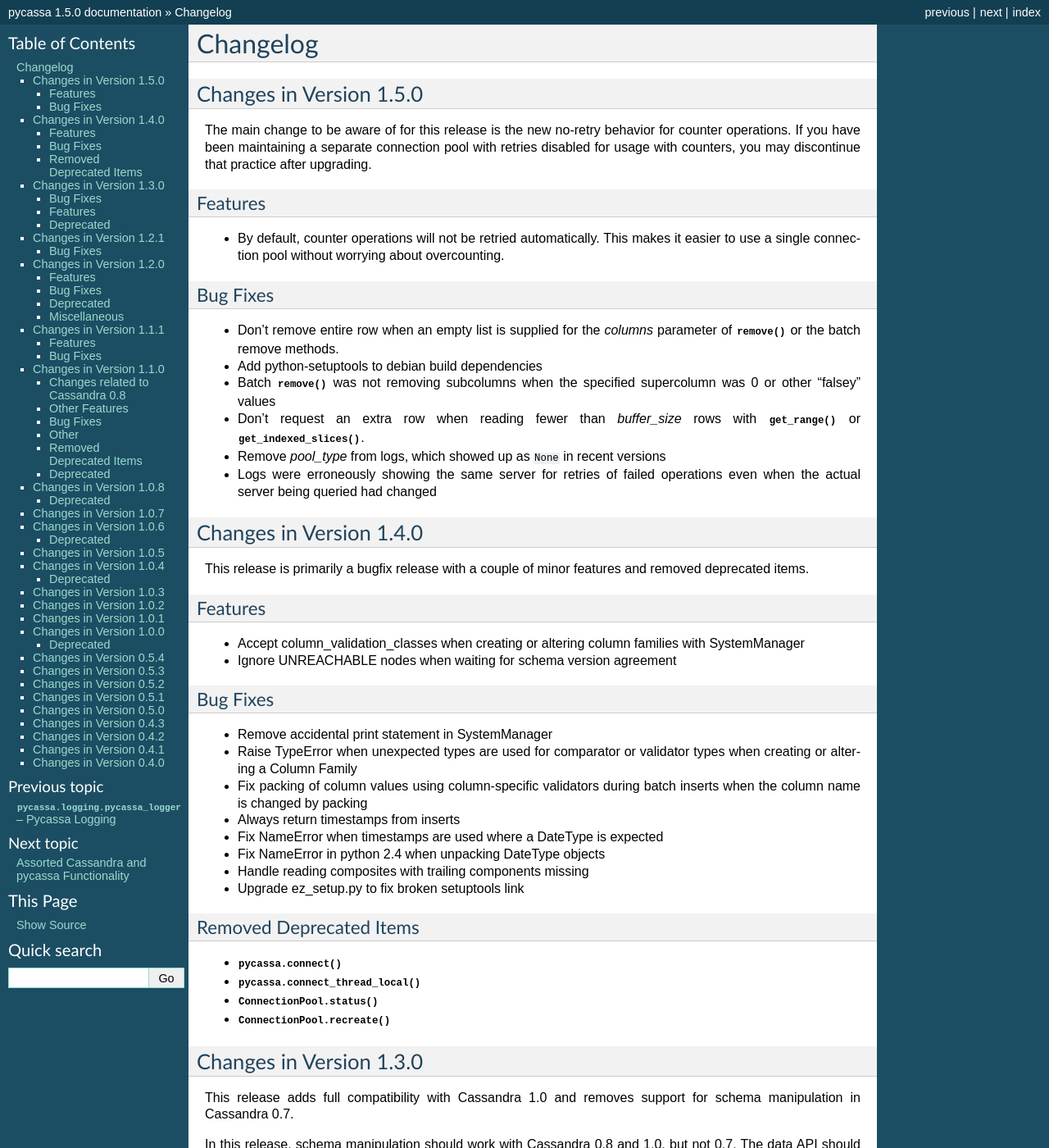
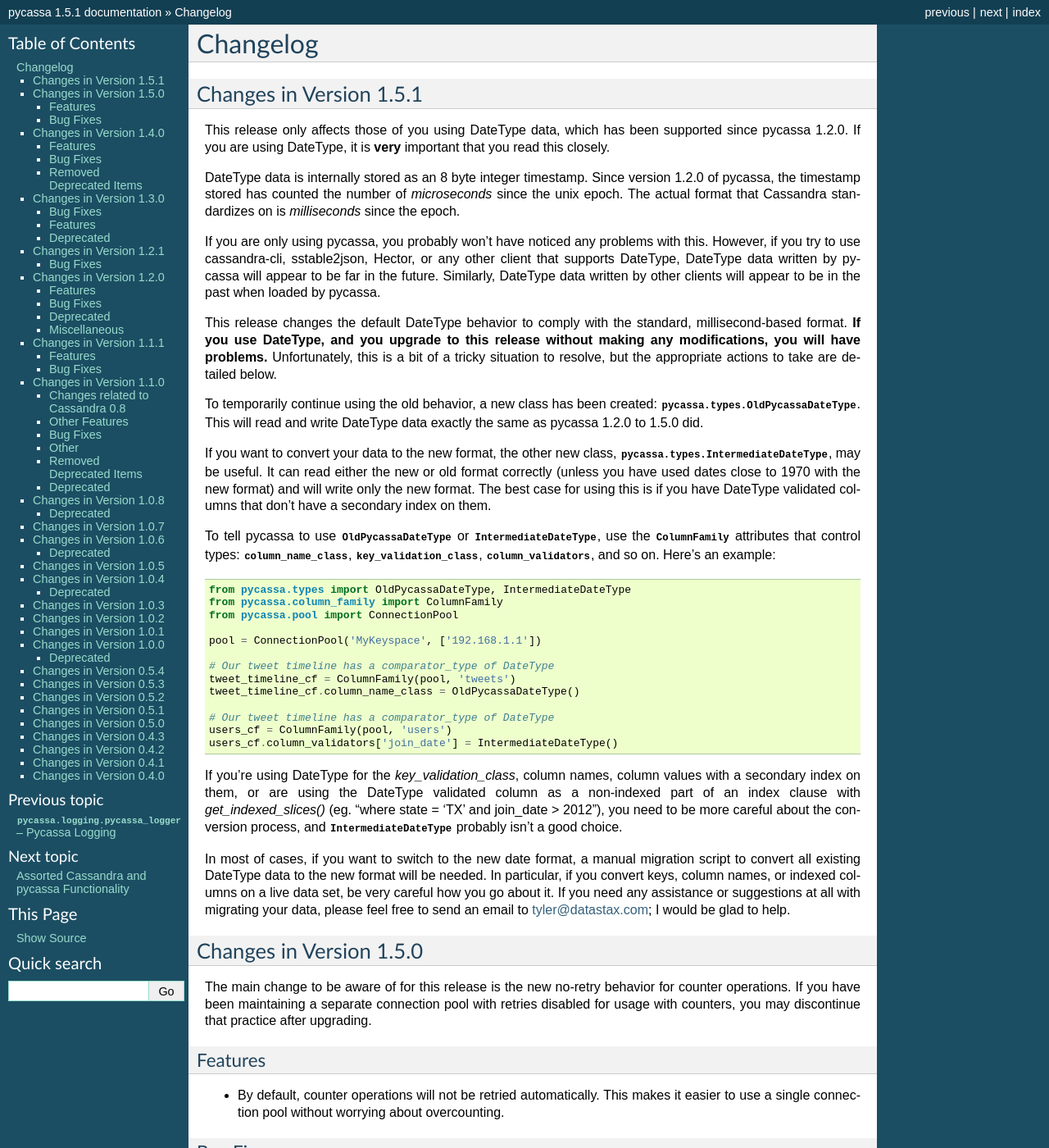
Before and after one commit to pycassa/pycassa, a Sphinx documentation site: the page built from doc/changelog.rst, in a window 1280 px wide and 1400 px high. Shown: the whole window at 82% size. Built offline with Sphinx 7.4.7, drawn with Linux system fonts in a browser that asks for light colours; some of the changed text lies outside the part shown.

Commit message:
Bump version to 1.5.1, changelog updates

```diff
--- a/doc/api/pycassa/types.rst
+++ b/doc/api/pycassa/types.rst
@@ -14,4 +14,6 @@
 .. autoclass:: pycassa.types.DateType()
 .. autoclass:: pycassa.types.TimeUUIDType()
 .. autoclass:: pycassa.types.LexicalUUIDType()
+.. autoclass:: pycassa.types.OldPycassaDateType()
+.. autoclass:: pycassa.types.IntermediateDateType()
 .. autoclass:: pycassa.types.CompositeType(*components)
--- a/doc/changelog.rst
+++ b/doc/changelog.rst
@@ -1,5 +1,81 @@
 Changelog
 =========
+
+Changes in Version 1.5.1
+------------------------
+This release only affects those of you using DateType data,
+which has been supported since pycassa 1.2.0.  If you are
+using DateType, it is **very** important that you read this
+closely.
+
+DateType data is internally stored as an 8 byte integer timestamp.
+Since version 1.2.0 of pycassa, the timestamp stored has counted
+the number of *microseconds* since the unix epoch.  The actual
+format that Cassandra standardizes on is *milliseconds* since the
+epoch.
+
+If you are only using pycassa, you probably won't have noticed any
+problems with this. However, if you try to use cassandra-cli,
+sstable2json, Hector, or any other client that supports DateType,
+DateType data written by pycassa will appear to be far in the future.
+Similarly, DateType data written by other clients will appear to
+be in the past when loaded by pycassa.
+
+This release changes the default DateType behavior to comply with
+the standard, millisecond-based format.  **If you use DateType,
+and you upgrade to this release without making any modifications,
+you will have problems.**  Unfortunately, this is a bit of a tricky
+situation to resolve, but the appropriate actions to take are detailed
+below.
+
+To temporarily continue using the old behavior, a new class
+has been created: :class:`pycassa.types.OldPycassaDateType`.
+This will read and write DateType data exactly the same as
+pycassa 1.2.0 to 1.5.0 did.
+
+If you want to convert your data to the new format, the other
+new class, :class:`pycassa.types.IntermediateDateType`, may be useful.
+It can read either the new or old format correctly (unless you have
+used dates close to 1970 with the new format) and will write only
+the new format. The best case for using this is if you have DateType
+validated columns that don't have a secondary index on them.
+
+To tell pycassa to use :class:`~.types.OldPycassaDateType` or
+:class:`~.types.IntermediateDateType`, use the :class:`~.ColumnFamily`
+attributes that control types: :attr:`~.ColumnFamily.column_name_class`,
+:attr:`~.ColumnFamily.key_validation_class`,
+:attr:`~.ColumnFamily.column_validators`, and so on.  Here's an example:
+
+.. code-block:: python
+
+    from pycassa.types import OldPycassaDateType, IntermediateDateType
+    from pycassa.column_family import ColumnFamily
+    from pycassa.pool import ConnectionPool
+
+    pool = ConnectionPool('MyKeyspace', ['192.168.1.1'])
+
+    # Our tweet timeline has a comparator_type of DateType
+    tweet_timeline_cf = ColumnFamily(pool, 'tweets')
+    tweet_timeline_cf.column_name_class = OldPycassaDateType()
+
+    # Our tweet timeline has a comparator_type of DateType
+    users_cf = ColumnFamily(pool, 'users')
+    users_cf.column_validators['join_date'] = IntermediateDateType()
+
+If you're using DateType for the `key_validation_class`, column names,
+column values with a secondary index on them, or are using the DateType
+validated column as a non-indexed part of an index clause with
+`get_indexed_slices()` (eg. "where state = 'TX' and join_date > 2012"),
+you need to be more careful about the conversion process, and
+:class:`~.types.IntermediateDateType` probably isn't a good choice.
+
+In most of cases, if you want to switch to the new date format,
+a manual migration script to convert all existing DateType
+data to the new format will be needed. In particular, if you
+convert keys, column names, or indexed columns on a live data set,
+be very careful how you go about it. If you need any assistance or
+suggestions at all with migrating your data, please feel free to
+send an email to tyler@datastax.com; I would be glad to help.
 
 Changes in Version 1.5.0
 ------------------------
--- a/doc/conf.py
+++ b/doc/conf.py
@@ -34,7 +34,7 @@
 # The short X.Y version.
 version = '1.5'
 # The full version, including alpha/beta/rc tags.
-release = '1.5.0'
+release = '1.5.1'
 
 # List of documents that shouldn't be included in the build.
 unused_docs = []
--- a/setup.py
+++ b/setup.py
@@ -23,7 +23,7 @@
 
 from distutils.cmd import Command
 
-version_tuple = (1, 5, 0)
+version_tuple = (1, 5, 1)
 __version__ = '.'.join(map(str, version_tuple))
 
 long_description = """pycassa is a python client library for Apache Cassandra with the following features:
```
Also changed, not shown: 1 other file.
